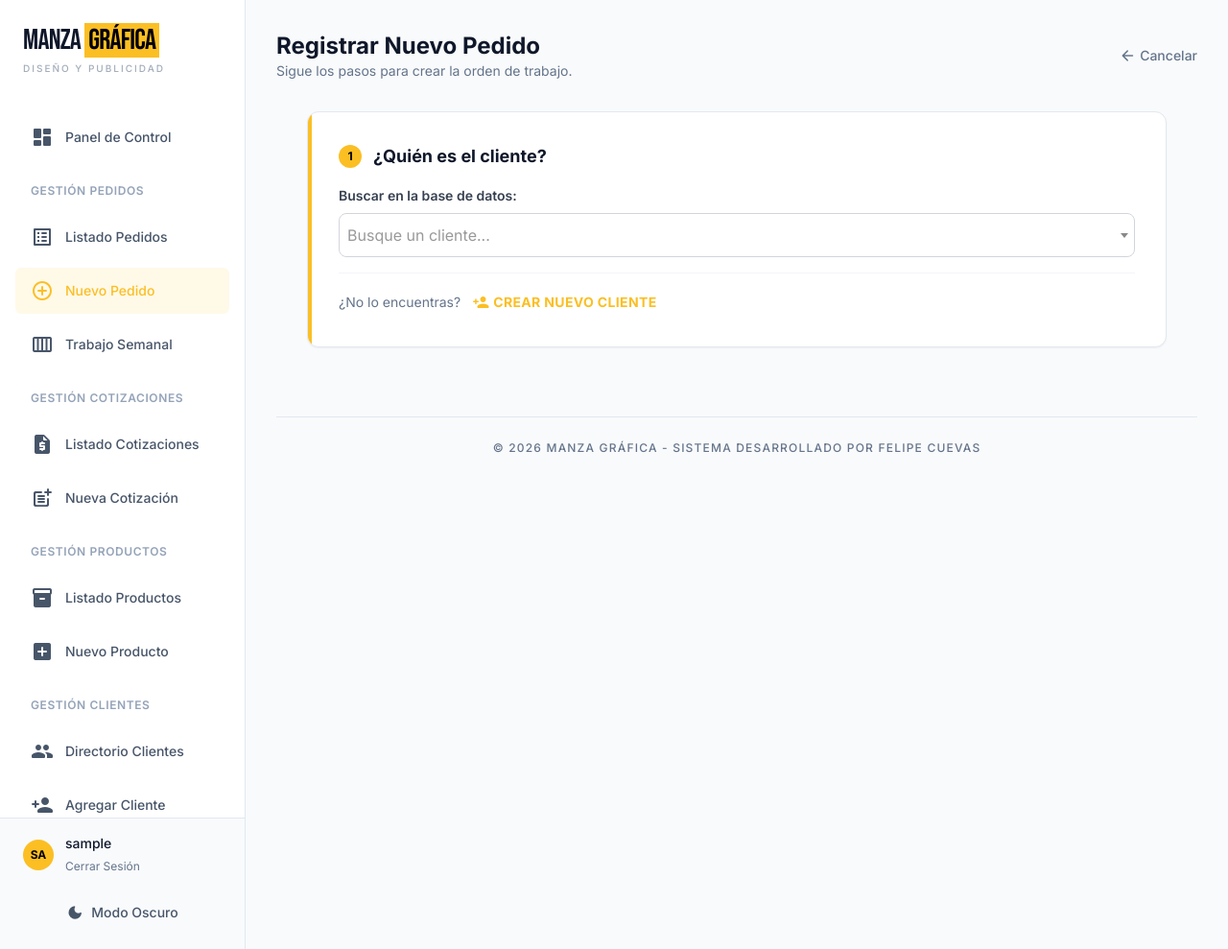
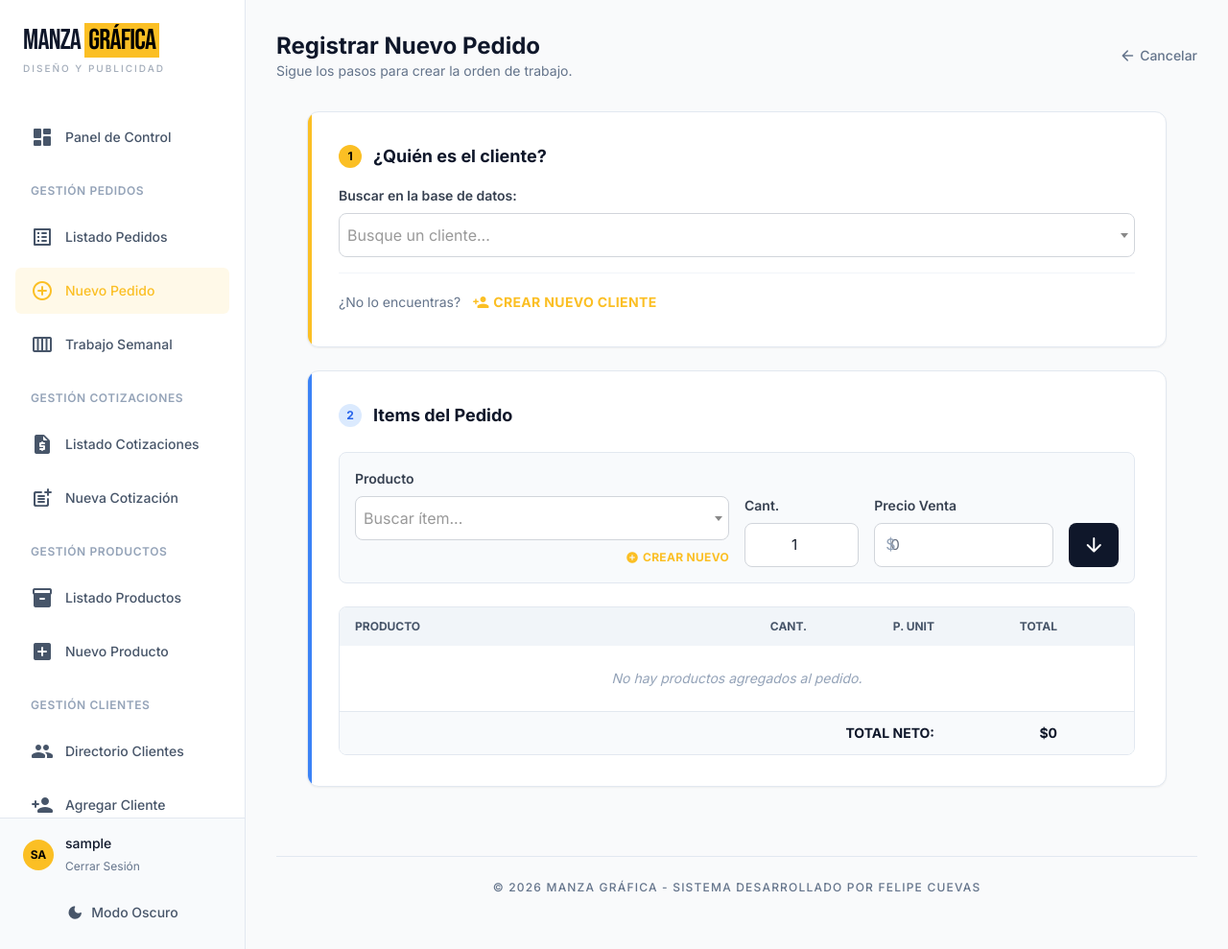
Before and after one commit to ffelipecuevasc/ManzagraficaPedidosApp, a Django app: page /nuevo/ in a window 1280 px wide. Shown: the whole page at 96% size. Run offline with Django 5.2, Linux system fonts and the light colour scheme; the visitor is signed in with stand-in values (Sample User, id 1); data that the repository does not hold is empty; some libraries are stand-ins or nearby versions.

Commit message:
Parche: Reparación de la visibilidad de la sección 2 en la creación de un pedido para que muestre la creación de productos.

```diff
--- a/pedidos/templates/pedidos/pedido_form.html
+++ b/pedidos/templates/pedidos/pedido_form.html
@@ -120,7 +120,7 @@
                     </div>
                 </div>
 
-                <div id="section-productos" class="hidden opacity-50 transition-all duration-500 bg-white dark:bg-card-dark rounded-xl border border-slate-200 dark:border-neutral-800 shadow-sm overflow-hidden mb-6 relative">
+                <div id="section-productos" class="transition-all duration-500 bg-white dark:bg-card-dark rounded-xl border border-slate-200 dark:border-neutral-800 shadow-sm overflow-hidden mb-6 relative">
                     <div class="absolute left-0 top-0 bottom-0 w-1 bg-blue-500"></div>
                     <div class="p-6 md:p-8">
                         <h2 class="text-lg font-bold text-slate-900 dark:text-white mb-6 flex items-center">
```
